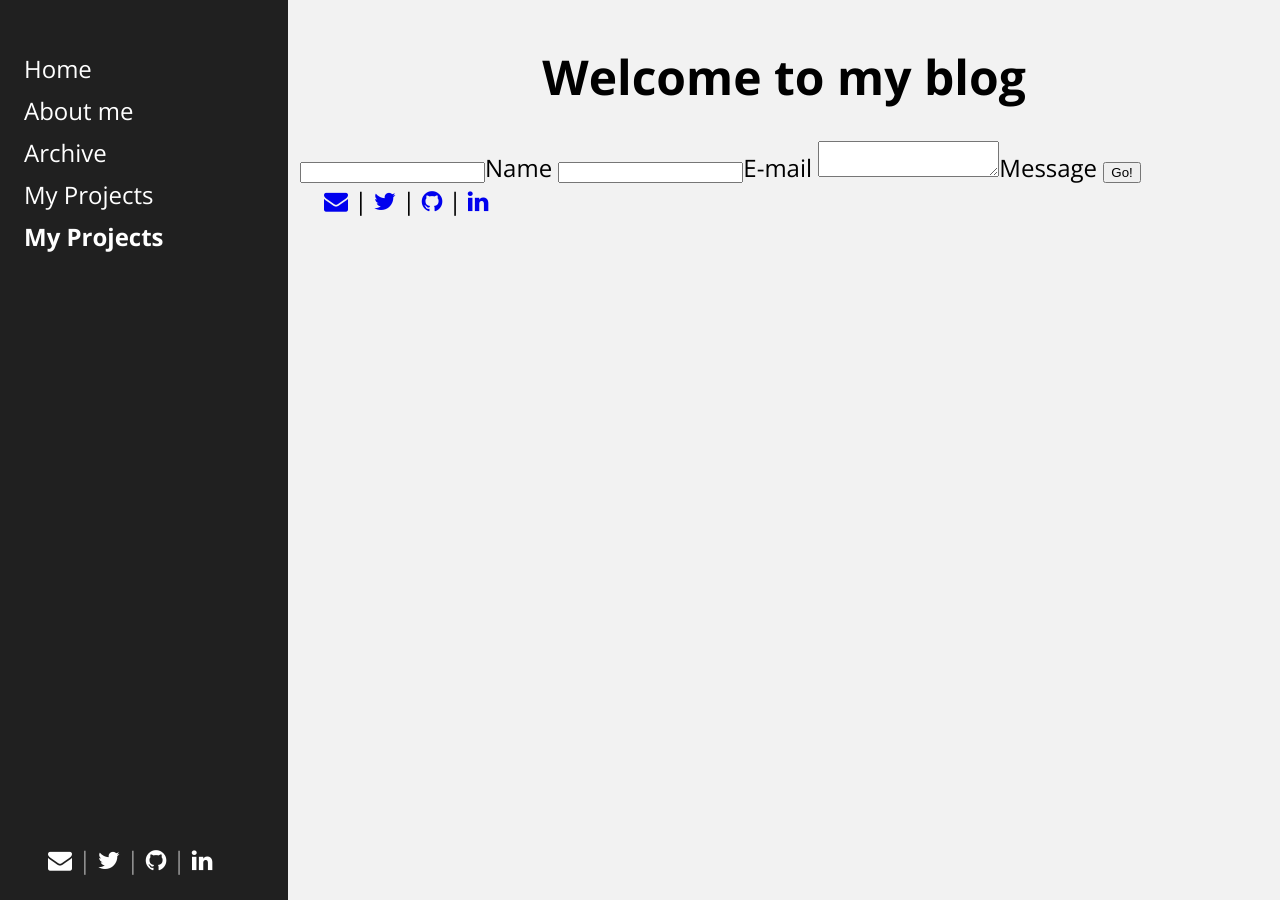
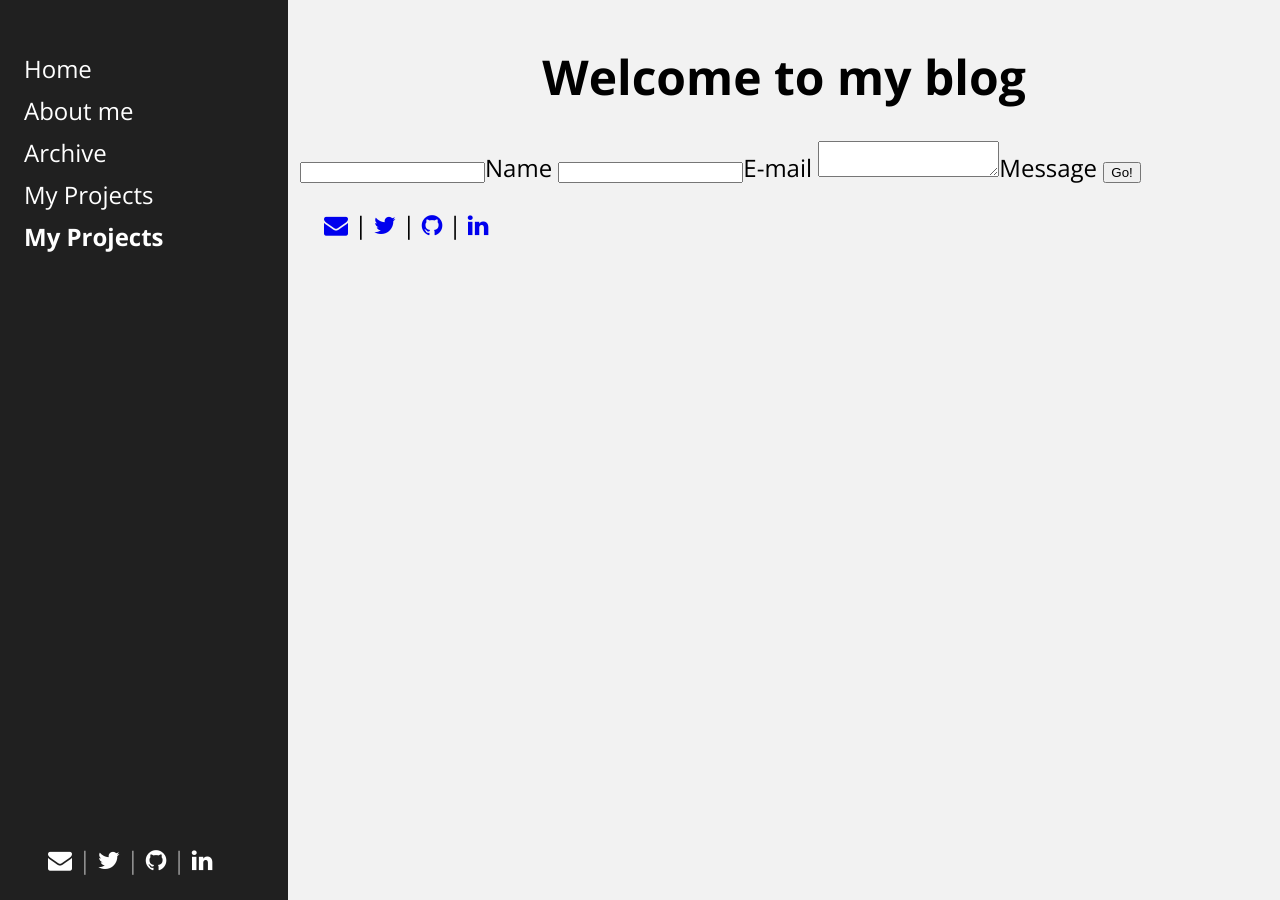
Before and after one commit to litasa/litasa.github.io, a Jekyll site: the page built from test.html, in a window 1280 px wide. Built offline with Jekyll 4.4.1, drawn with Linux system fonts in a browser that asks for light colours; nearby versions of some CDN libraries.

Commit message:
Update test.html

```diff
--- a/test.html
+++ b/test.html
@@ -16,4 +16,4 @@ sidebar: page
   <button type="submit">Go!</button>
 </form>
 
-{{ page.id }}
+<p>{{ page.id }}</p>
```
